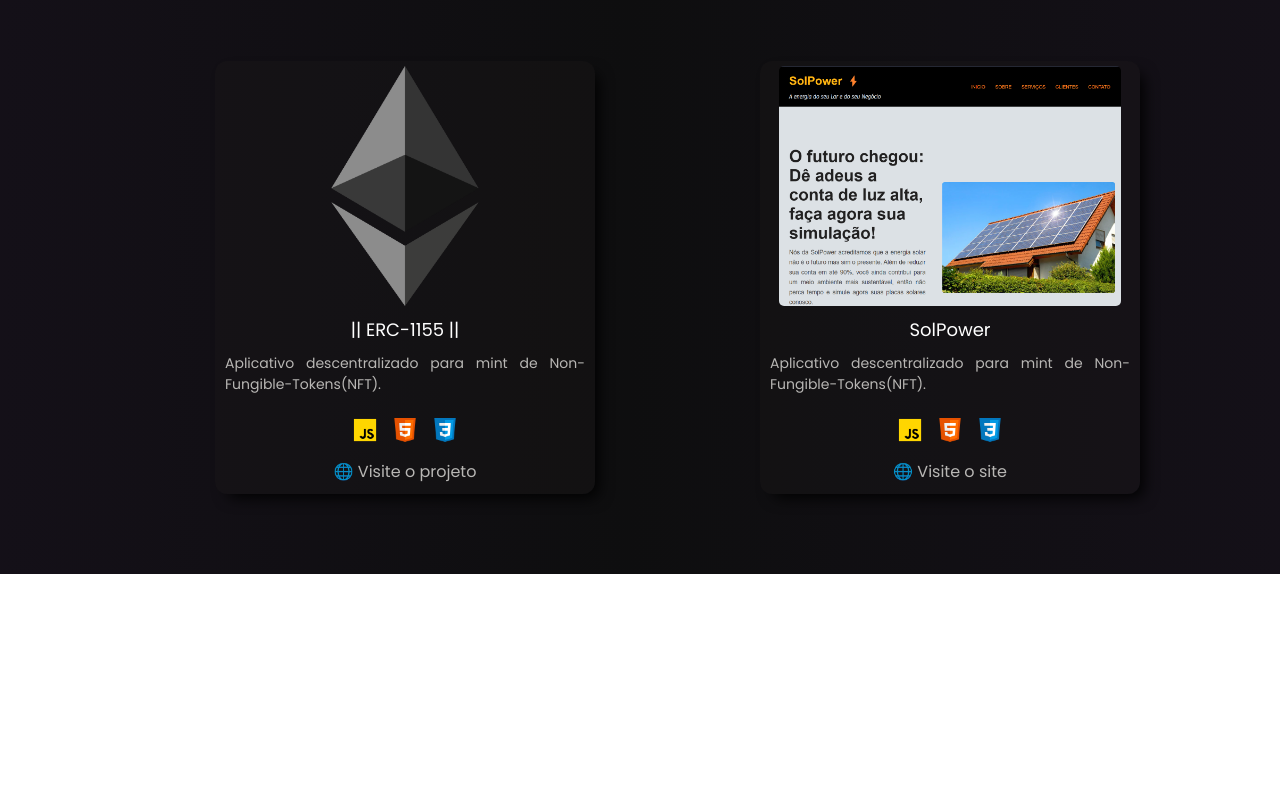
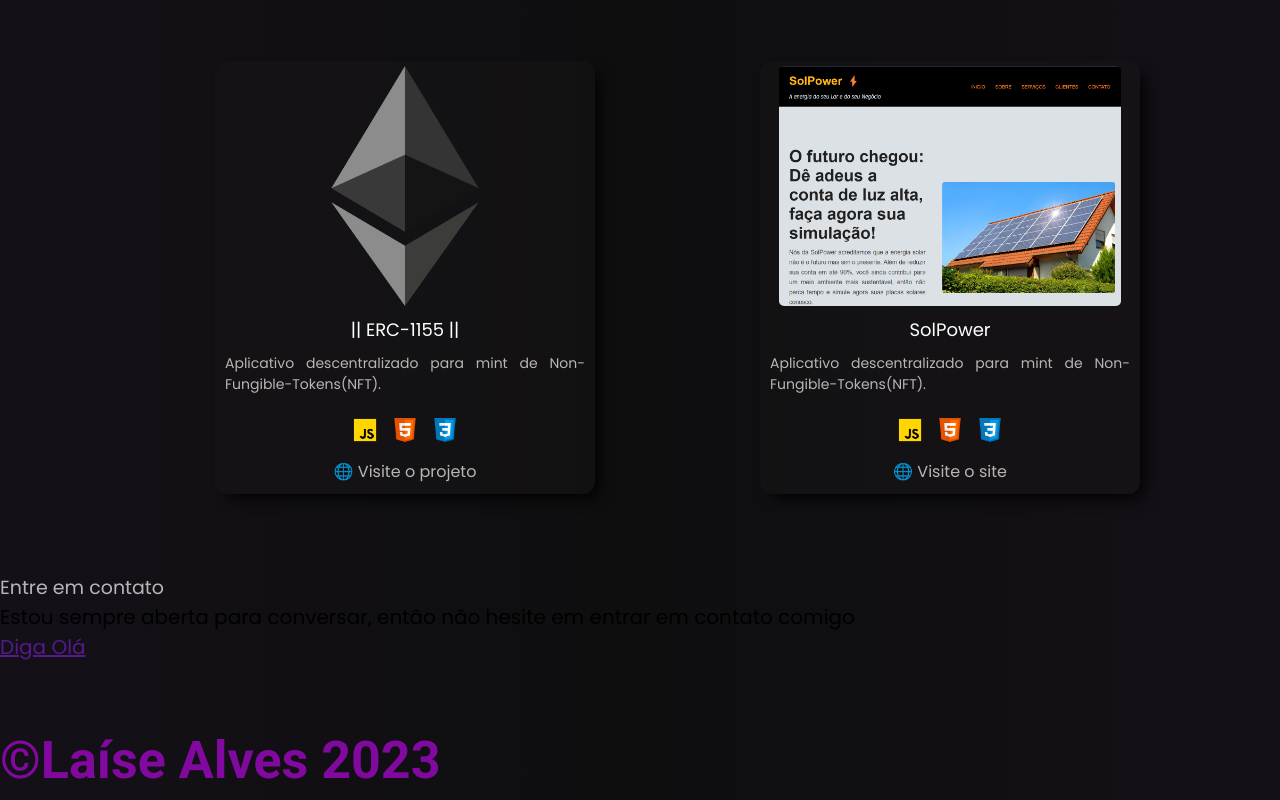
Before and after one commit to laisevdev/myPortfolio, a React (Vite) app: page / in a window 1280 px wide. Shown: the part 2277-3077 px from the top of the page. Before the commit the page ends 2851 px from the top, so only its background shows below. Built offline with nearby package versions, Linux system fonts and the light colour scheme.

Commit message:
add socialmedias picture

```diff
--- a/src/components/Footer/Footer.jsx
+++ b/src/components/Footer/Footer.jsx
@@ -4,7 +4,32 @@ const Footer = () => {
   return (
     <>
         <section className='footer'>
+          <h1>Entre em contato</h1>
+          <p>Estou sempre aberta para conversar, então não hesite em entrar em contato comigo</p>
 
+          <ul className='chatme'>
+            <li>
+              <a href="">Diga Olá</a>
+            </li>
+          </ul>
+
+          <div className='social'>
+          <ul>
+            <li>
+              <a href="">
+                <img src="" alt="" />
+              </a>
+            </li>
+            <li>
+              <a href="">
+                <img src="" alt="" />
+              </a>
+            </li>
+          </ul>
+          </div>
+          <h2>
+            ©Laíse Alves 2023
+          </h2>
         </section>
     </>
   )
```
Also changed, not shown: src/Assets/github.png (added), src/Assets/linkedin.png (added).
